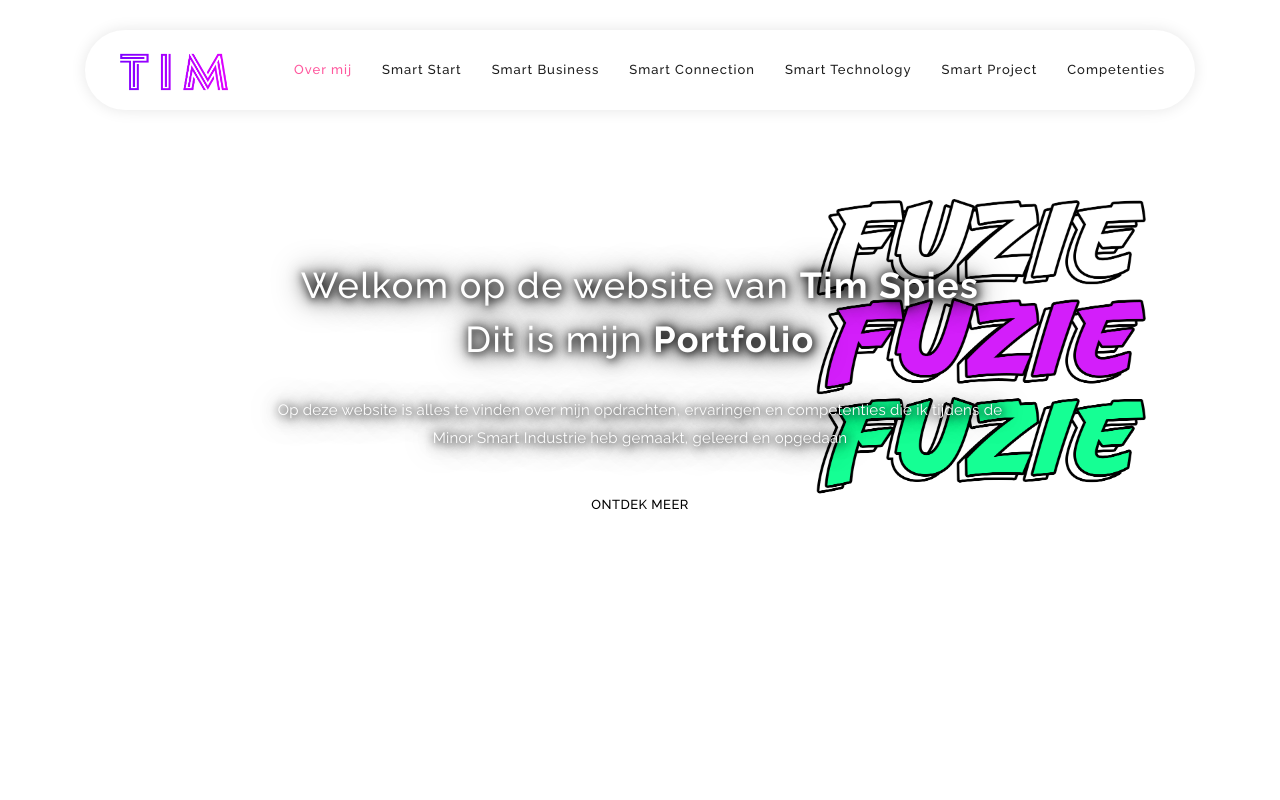
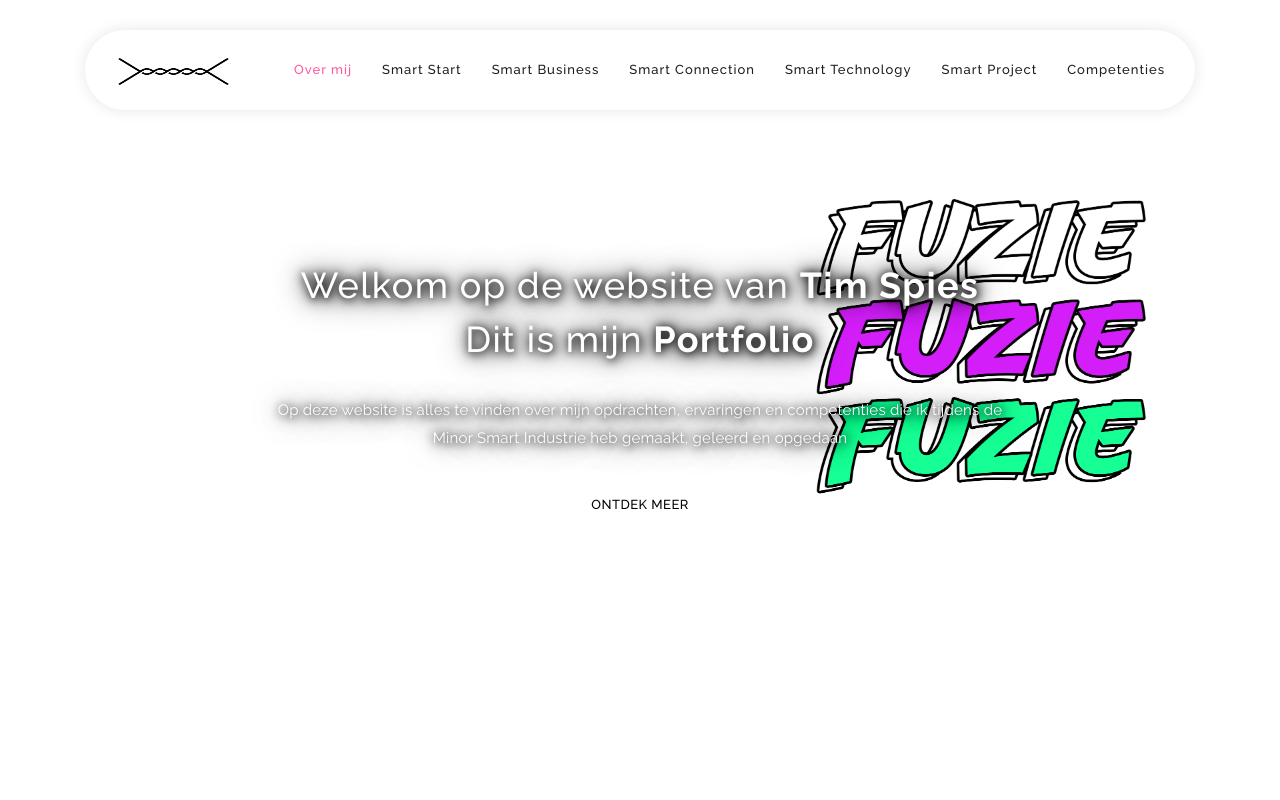
Before and after one commit to timspies98/Fuzie, a plain HTML site: page index.html in a window 1280 px wide. Shown: the top 800 px of the page. Drawn offline with Linux system fonts and the light colour scheme.

Commit message:
Home page

```diff
--- a/index.html
+++ b/index.html
@@ -41,7 +41,7 @@
                     <nav class="main-nav">
                         <!-- ***** Logo Start ***** -->
                         <a href="index.html" class="logo">
-                            <img src="assets/images/Logo3.png" style="height: 43px; width: 117px;" alt="TIM"/>
+                            <img src="assets/images/Logo_Black_on_White.png" style="height: 43px; width: 117px;" alt="Fuzie"/>
                         </a>
                         <!-- ***** Logo End ***** -->
                         <!-- ***** Menu Start ***** -->
```
Also changed, not shown: assets/images/Logo3.png (deleted), assets/images/Logo_Black_on_White.png (added), assets/images/Logo_White_on_Black.png (added), assets/images/logo.png (deleted).
